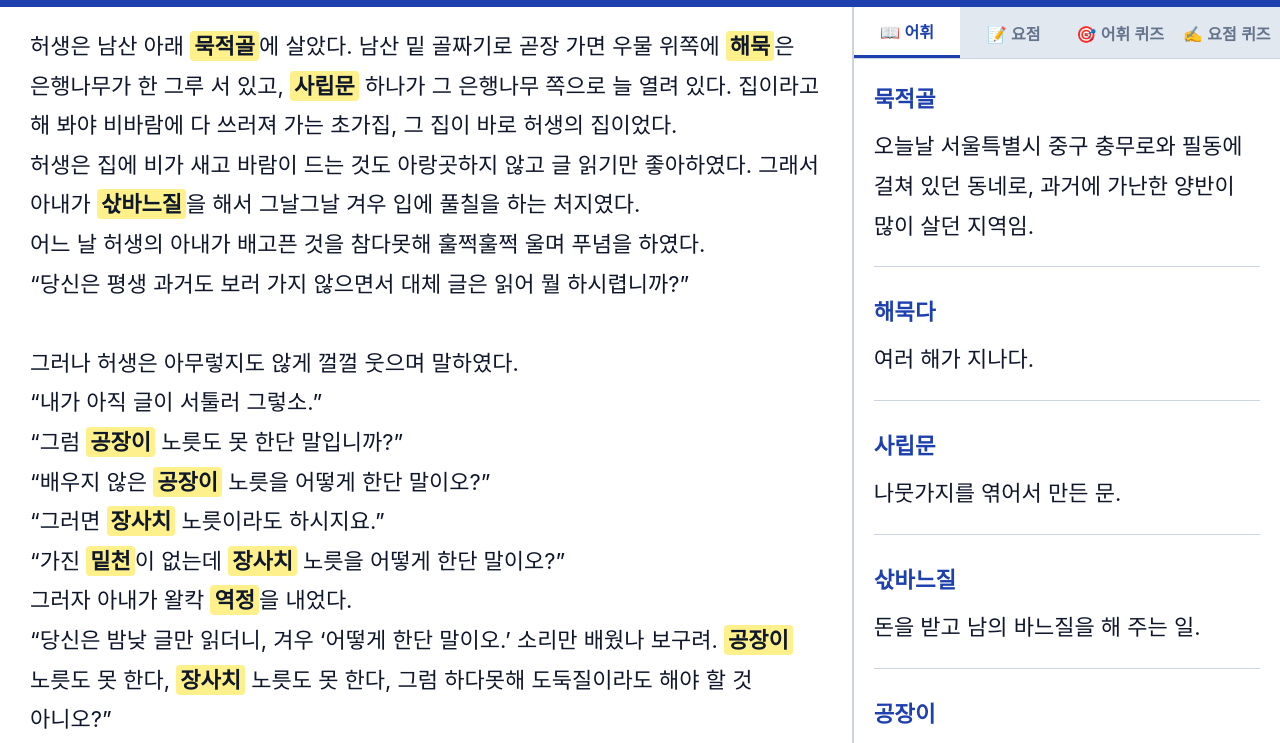
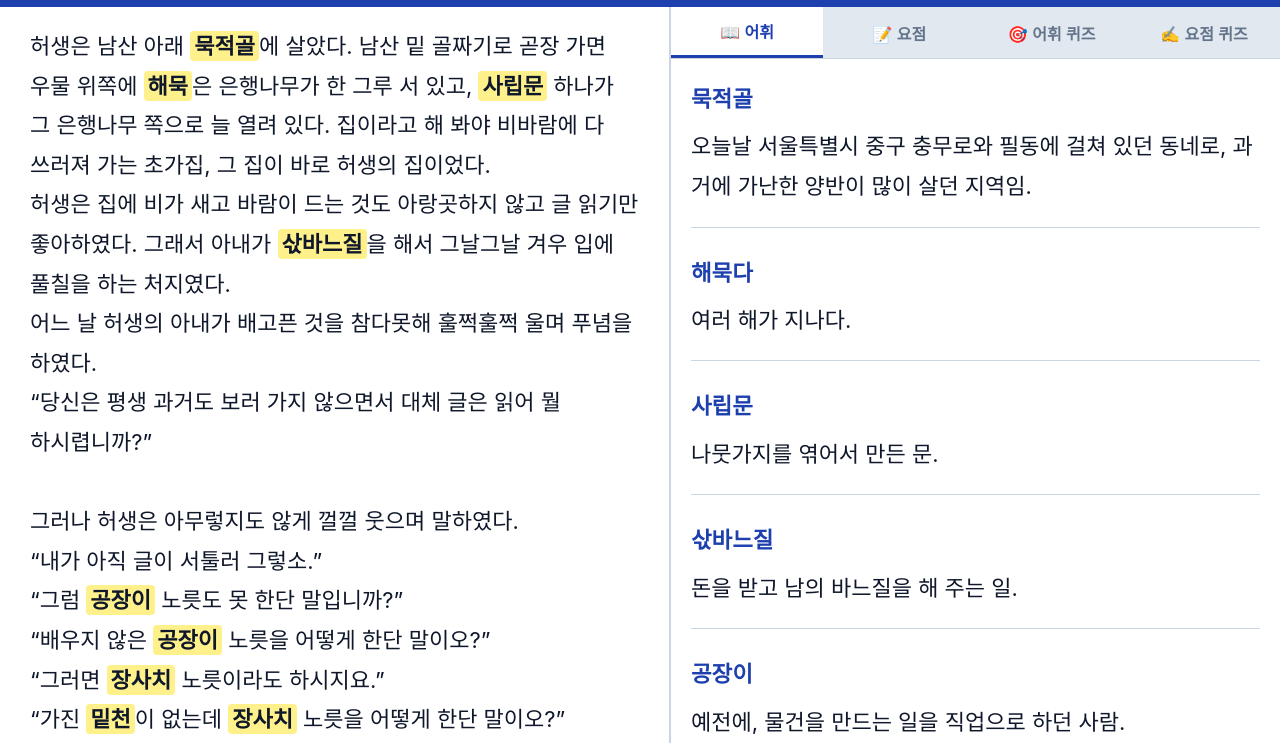
Before and after one commit to simba0201-oss/heosaeng, a plain HTML site: page index.html in a window 1280 px wide. Shown: the part 57-800 px from the top of the page. Drawn offline with Linux system fonts and the light colour scheme.

```diff
--- a/index.html
+++ b/index.html
@@ -68,15 +68,17 @@
             overflow: hidden;
         }
 
+        /* ✨ 본문 영역: 비율 50% (flex: 1) */
         .text-panel {
-            flex: 6.5;
+            flex: 1;
             padding: 20px 30px;
             overflow-y: auto;
             word-break: keep-all;
         }
 
+        /* ✨ 사전/퀴즈 영역: 비율 50% (flex: 1) */
         .dict-panel {
-            flex: 3.5;
+            flex: 1;
             background: #f8fafc;
             border-left: 2px solid var(--border);
             display: flex;
@@ -300,7 +302,7 @@
     // 읽기 전용 요점 데이터 변환 (괄호 제거)
     const worksheetDataClean = worksheetDataRaw.map(item => ({
         q: item.q,
-        a: item.a.replace(/\[|\]/g, '')
+        a: item.a.replace(/\[\vert{}\]/g, '')
     }));
 
     const displayNames = {
@@ -344,7 +346,7 @@
 “저 사람을 아시나요?”
 “모르지.”
 “아니, 그렇다면 누군지 알지도 못하는 사람한테 선뜻 만 냥을 내주셨단 말입니까? 이름 석 자도 묻지 않고!”
-변 부자는 천연덕스럽게 말하였다.
+변 부자는 천연덕스럽말하였다.
 “자네들이 나설 일이 아닐세. 대체로 남에게 돈을 빌리러 오는 사람은 으레 이것저것 늘어놓으면서 자기 뜻이 크고 넓다고 과장을 하게 마련이지. 약속은 꼭 지키겠다느니 어쩌겠다느니 비굴한 얼굴로 중언부언하면서 말이야. 그런데 저 사람은 옷과 신발은 비록 허술하지만, 말이 간단할 뿐 아니라 눈망울이 또록또록하고, 얼굴에는 부끄럽거나 비겁한 구석이 전혀 없네. 재물 같은 건 없어도 스스로 만족하고 사는 사람임에 틀림없어. 분명 그 사람이 한번 해 보고 싶다는 것도 쩨쩨한 일은 아닐 게야. 그래서 그 사람을 한번 시험해 보려는 거야. 안 줄 거라면 모르지만 이왕 줄 바에야 이름은 알아서 뭐하겠나.”
 허생은 변 부자에게 만 냥을 얻어 가지고 집에는 들르지도 않고 곧장 안성으로 내려갔다.
 “안성은 경기도와 전라도의 갈림길에다 충청도, 전라도, 경상도의 길목이렷다!”
```
